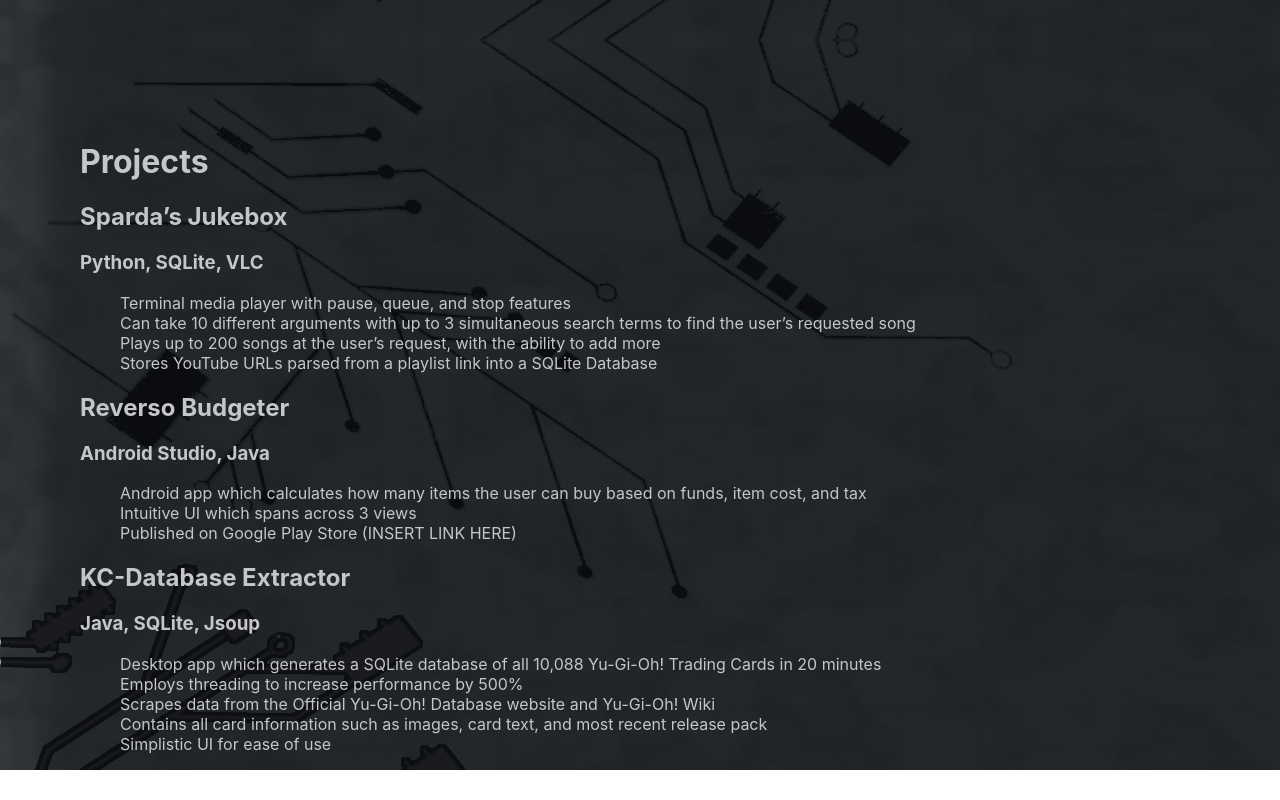
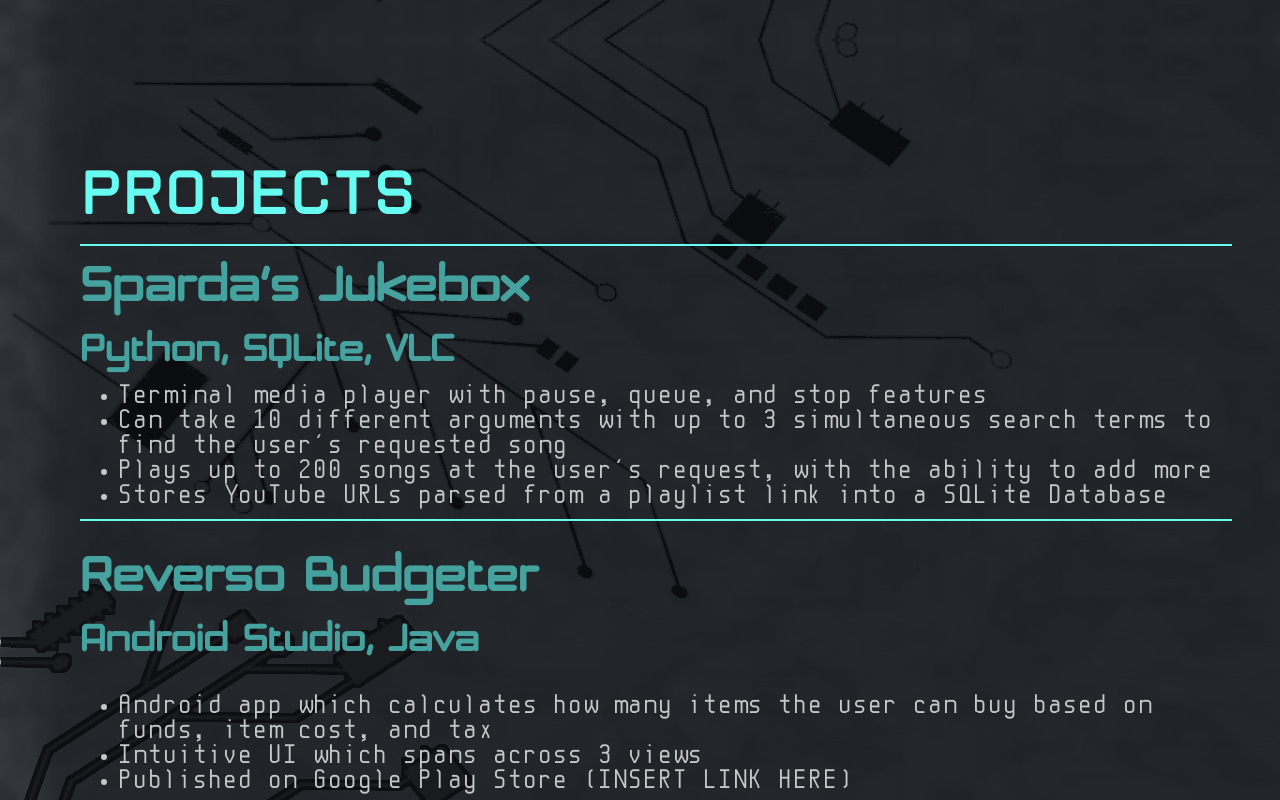
Before and after one commit to JoelClyneDev/portfolio, a React (Create React App) app: page / in a window 1280 px wide. Shown: the part 1040-1840 px from the top of the page. Before the commit the page ends 1810 px from the top, so only its background shows below. Built offline with nearby package versions, Linux system fonts and the light colour scheme.

Commit message:
added styling for porfolio

```diff
--- a/src/App.css
+++ b/src/App.css
@@ -59,6 +59,23 @@
     opacity: 0.75;
 }
 
+.projectDiv {
+    font-Family: "Honor";
+    font-Size: "55px";
+    color: '#45A29E';
+}
+
+.projectDiv .projectHeader {
+    margin: '10px';
+}
+
+.projectDiv .bodyText {
+    font-Family: 'Kernel-Panic';
+    font-Size: "60px";
+    font-style: normal;
+    color: "#C5C6C7";
+}
+
 @font-face {
     font-family: 'Mattone';
     font-style: normal;
@@ -82,6 +99,11 @@
     src: url('Fonts/KernelPanicNbp-LyG3.ttf')
 }
 
+@font-face {
+    font-family: 'Honor';
+    src: url('Fonts/HonorMedium-GpaD.ttf')
+}
+
 
 /*
 This keeps the items centered in the middle of the page
--- a/src/App.js
+++ b/src/App.js
@@ -66,32 +66,32 @@ const bgURL = './coolerTechWallpaperOpacity2.png';
         </div>
         </div>
         <div ref={projectRef}  style={{
-            color: '#C5C6C7', paddingLeft: '10vh', overflow: 'hidden'
+            color: '#C5C6C7', paddingLeft: '10vh', overflow: 'hidden', maxWidth: '90vw'
         }}>
-            <h1>Projects</h1>
-            <div>
-            <h2>{PROJECT_1_TEXT.TITLE}</h2>
-            <h3>{PROJECT_1_TEXT.TECH_USED}</h3>
-            <ul style={{listStyleType: "none"}}>
+            <h1 style={{fontFamily: "Disket-Mono", fontSize: "60px", color: '#66FCF1', marginBottom: '15px', paddingBottom: '15px', borderBottom: "2px solid #66FCF1"}}>Projects</h1>
+            <div className = "projectDiv" style={{fontSize: '35px', color: '#45A29E', borderBottom: "2px solid #66FCF1"}}>
+            <h2 style={{marginTop: '0px', marginBottom: '10px'}}>{PROJECT_1_TEXT.TITLE}</h2>
+            <h3 style={{marginTop: '10px', marginBottom: '10px'}}>{PROJECT_1_TEXT.TECH_USED}</h3>
+            <ul className = "bodyText" style={{fontSize: '30px', color: "#C5C6C7",marginBottom: '10px', marginTop: '10px'}}>
                     <li>{PROJECT_1_TEXT.BULLET_POINT_1}</li>
                     <li>{PROJECT_1_TEXT.BULLET_POINT_2} </li>
                     <li>{PROJECT_1_TEXT.BULLET_POINT_3}</li>
                     <li>{PROJECT_1_TEXT.BULLET_POINT_4}</li>
               </ul>
             </div>
-            <div>
-    <h2>{PROJECT_2_TEXT.TITLE}</h2>
-    <h3>{PROJECT_2_TEXT.TECH_USED}</h3>
-    <ul style={{listStyleType: "none"}}>
+            <div className = "projectDiv" style={{fontSize: '35px', color: '#45A29E', borderBottom: "2px solid #66FCF1"}}>
+    <h2 style={{marginTop: '30px', marginBottom: '10px'}}>{PROJECT_2_TEXT.TITLE}</h2>
+    <h3 style={{marginTop: '10px', marginBottom: '10px'}}>{PROJECT_2_TEXT.TECH_USED}</h3>
+    <ul className = "bodyText" style={{fontSize: '30px', color: "#C5C6C7"}}>
             <li>{PROJECT_2_TEXT.BULLET_POINT_1}</li>
             <li>{PROJECT_2_TEXT.BULLET_POINT_2} </li>
             <li>{PROJECT_2_TEXT.BULLET_POINT_3}</li>
         </ul>
     </div>
-    <div>
-    <h2>{PROJECT_3_TEXT.TITLE}</h2>
-    <h3>{PROJECT_3_TEXT.TECH_USED}</h3>
-    <ul style={{listStyleType: "none"}}>
+    <div className = "projectDiv" style={{fontSize: '35px', color: '#45A29E'}}>
+    <h2 style={{marginTop: '30px', marginBottom: '10px'}}>{PROJECT_3_TEXT.TITLE}</h2>
+    <h3 style={{marginTop: '10px', marginBottom: '10px'}}>{PROJECT_3_TEXT.TECH_USED}</h3>
+    <ul className = "bodyText" style={{fontSize: '30px', color: "#C5C6C7"}}>
             <li>{PROJECT_3_TEXT.BULLET_POINT_1}</li>
             <li>{PROJECT_3_TEXT.BULLET_POINT_2} </li>
             <li>{PROJECT_3_TEXT.BULLET_POINT_3}</li>
```
Also changed, not shown: src/Fonts/HonorMedium-GpaD.ttf (added).
